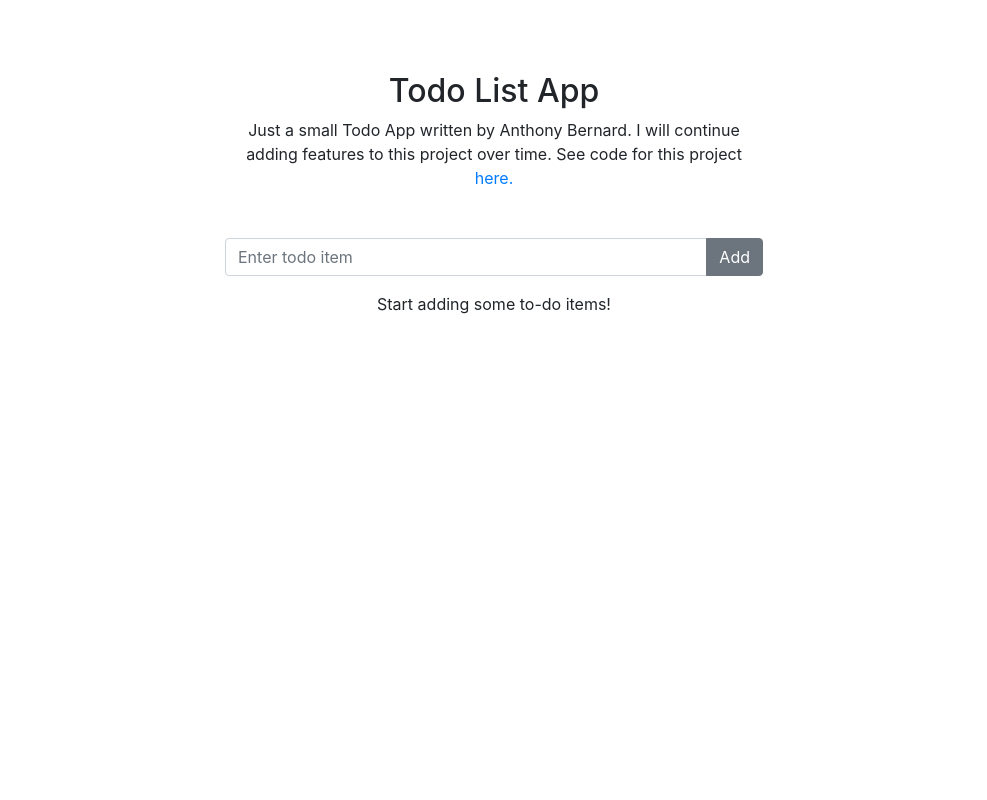
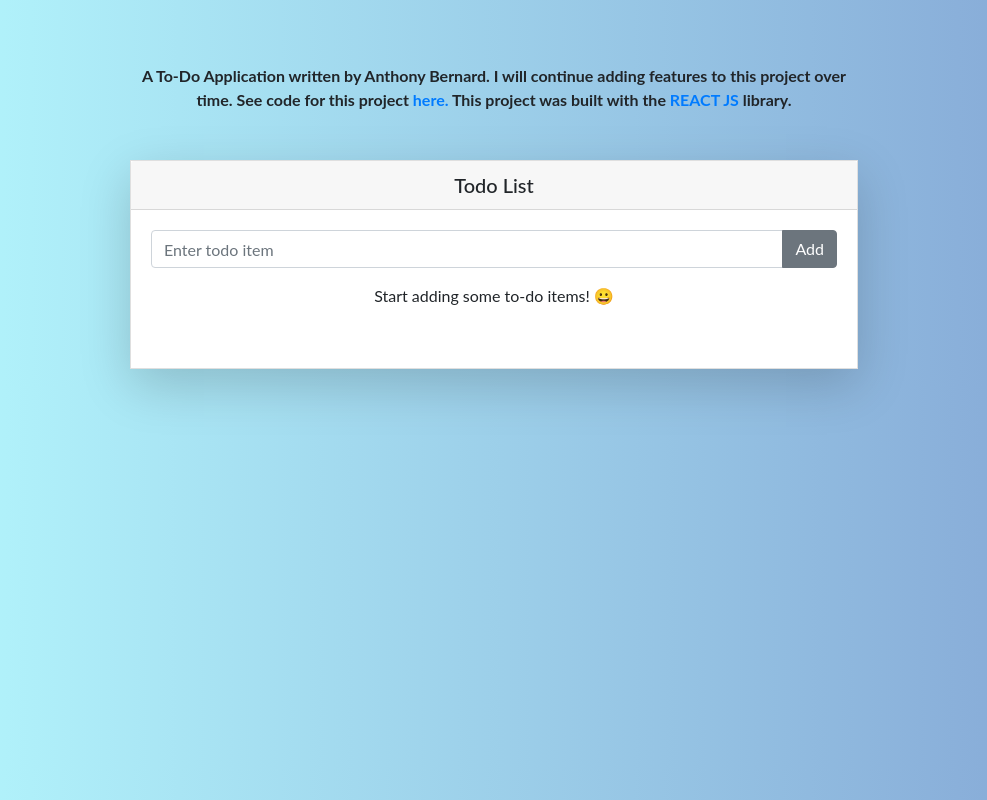
Before and after one commit to apb305/react-todo-app, a React (Create React App) app: page / in a window 1280 px wide. Shown: the whole page, without its empty margins (146-1133 px from the left). Built offline with nearby package versions, Linux system fonts and the light colour scheme.

Commit message:
added more things

```diff
--- a/src/App.js
+++ b/src/App.js
@@ -1,5 +1,6 @@
 import React, { Component } from "react";
 import TodosAdd from "./components/todosAdd";
+import "./index.css";
 
 class App extends Component {
   constructor(props) {
@@ -7,7 +8,7 @@ class App extends Component {
     this.state = {
       todos: [],
       todoTitle: "",
-      todoListEmpty: "Start adding some to-do items!"
+      todoListEmpty: "Start adding some to-do items! 😀"
     };
     this.onChange = this.onChange.bind(this);
     this.handleSumbitTodo = this.handleSumbitTodo.bind(this);
@@ -38,7 +39,7 @@ class App extends Component {
   deleteTodo = data => {
     this.setState({
       todoListEmpty:
-        this.state.todos.length <= 1 ? "Start adding some todo items!" : "",
+        this.state.todos.length <= 1 ? "Start adding some todo items! 😀" : "",
       todos: this.state.todos.filter(item => item !== data)
     });
   };
@@ -59,7 +60,8 @@ class App extends Component {
     const todos = this.state.todos.map((data, id) => {
       const styles = {
         textDecoration: data.completed ? "line-through" : "none", // Add text decoration if box is checked.
-        textDecorationColor: data.completed ? "red" : "none"
+        textDecorationColor: data.completed ? "red" : "none",
+        textDecorationStyle: data.completed ? "wavy" : "none"
       };
       return (
         <div key={id}>
@@ -79,7 +81,7 @@ class App extends Component {
               />
             </span>
           </p>
-          <hr />
+          <hr className="font-weight-bold" />
         </div>
       );
     });
@@ -87,18 +89,26 @@ class App extends Component {
       <div>
         <div className="container">
           <div className="row">
-            <div className="col-md-6 text-left mt-5 p-3 mx-auto">
-              <h2 className="text-center mt-2">Todo List App</h2>
-              <p className="mb-5 text-center">
-                Just a small Todo App written by Anthony Bernard. I will
-                continue adding features to this project over time. See code for this project{" "}
+            <div className="col-md-8 text-left mt-5 p-3 mx-auto">
+              <p className="mb-5 text-center font-weight-bold">
+                A To-Do Application written by Anthony Bernard. I will
+                continue adding features to this project over time. See code for
+                this project{" "}
                 <a
                   href="https://github.com/apb305/react-todo-app"
                   target="noopener noreferrer"
                 >
                   here.
+                </a>{" "}
+                This project was built with the{" "}
+                <a href="https://reactjs.org/" target="noopener noreferrer">
+                  REACT JS
                 </a>
+                {" "}library.
               </p>
+              <div className="card shadow-lg rounded-0">
+                <h5 className="card-header text-center">Todo List</h5>
+                <div className="card-body">
                   <TodosAdd
                     hidden={this.state.todoListEmpty}
                     onChange={this.onChange}
@@ -110,6 +120,8 @@ class App extends Component {
               </div>
             </div>
           </div>
+        </div>
+      </div>
     );
   }
 }
--- a/src/index.css
+++ b/src/index.css
@@ -1,14 +1,22 @@
 body {
   margin: 0;
   padding: 0;
-  font-family: -apple-system, BlinkMacSystemFont, "Segoe UI", "Roboto", "Oxygen",
-    "Ubuntu", "Cantarell", "Fira Sans", "Droid Sans", "Helvetica Neue",
-    sans-serif;
+  font-family: 'Lato', Courier, sans-serif;
   -webkit-font-smoothing: antialiased;
   -moz-osx-font-smoothing: grayscale;
+  background: #83a4d4; /* fallback for old browsers */
+  background: -webkit-linear-gradient(
+    to right,
+    #b6fbff,
+    #83a4d4
+  ); /* Chrome 10-25, Safari 5.1-6 */
+  background: linear-gradient(
+    to right,
+    #b6fbff,
+    #83a4d4
+  ); /* W3C, IE 10+/ Edge, Firefox 16+, Chrome 26+, Opera 12+, Safari 7+ */
 }
 
-code {
-  font-family: source-code-pro, Menlo, Monaco, Consolas, "Courier New",
-    monospace;
+hr {
+  border: solid .5px !important;
 }
--- a/src/index.js
+++ b/src/index.js
@@ -2,5 +2,4 @@ import React from 'react';
 import ReactDOM from 'react-dom';
 import App from './App';
 
-
 ReactDOM.render(<App />, document.getElementById('root'));
```
Lines whose indentation alone changed are shown as unchanged.
